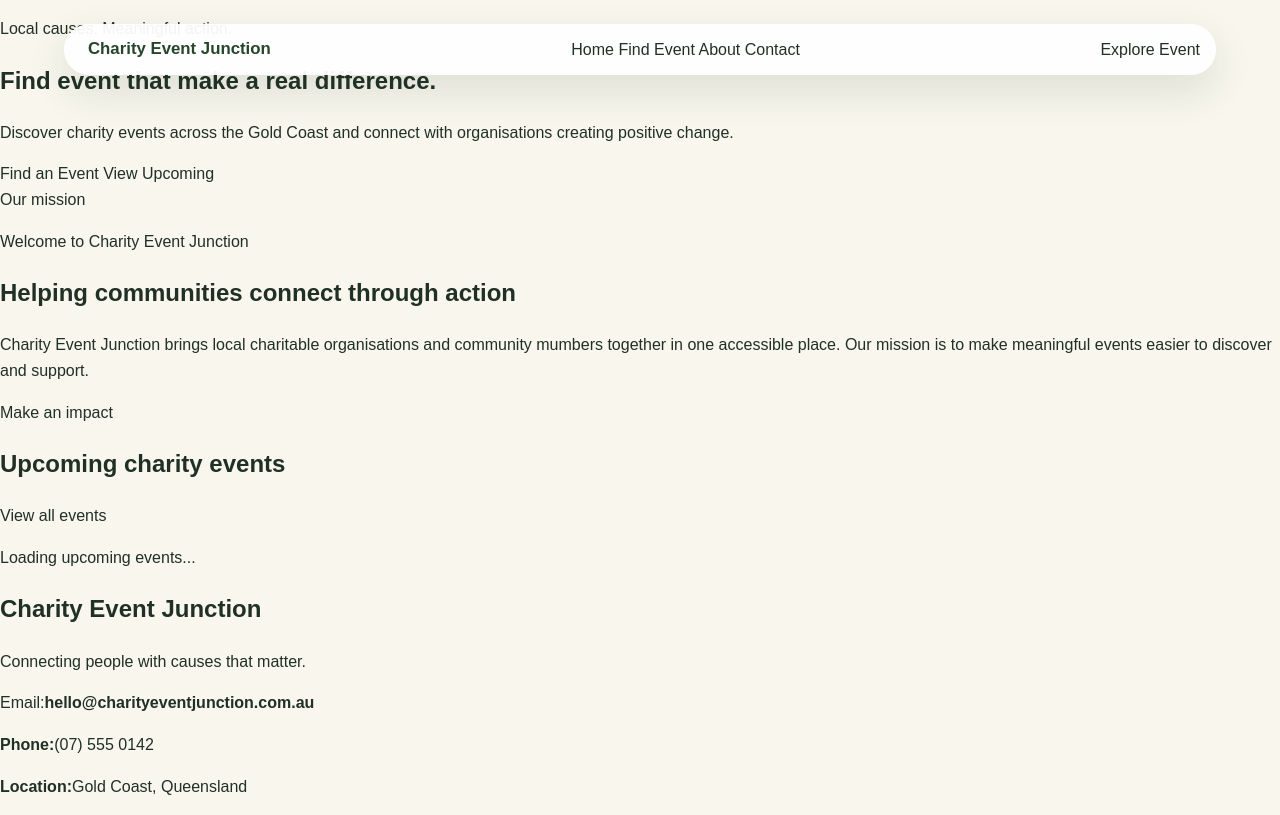
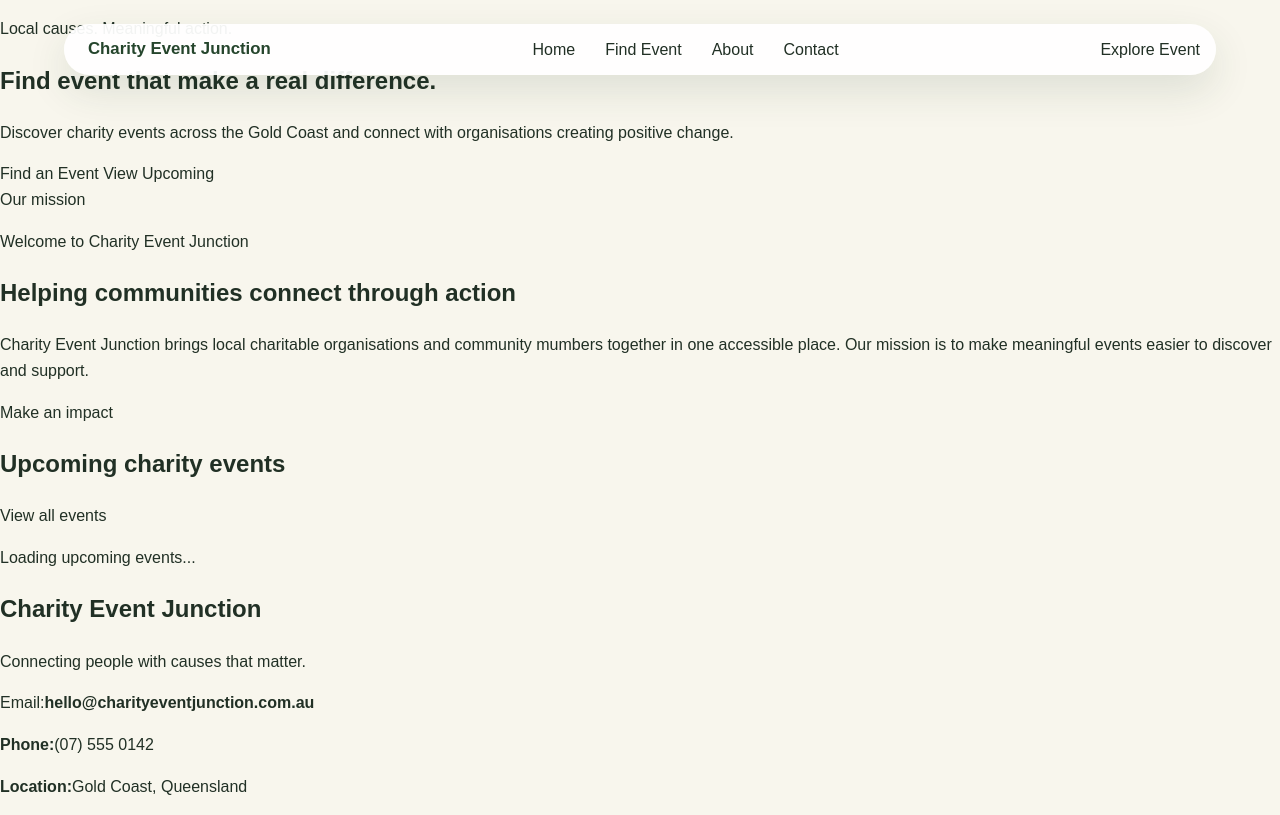
Before and after one commit to Bondy17134/PROG2002_AS2_Kunanon, a website: page public/index.html in a window 1280 px wide. Drawn offline with Linux system fonts and the light colour scheme.

Commit message:
created space between nav links

```diff
--- a/public/css/style.css
+++ b/public/css/style.css
@@ -53,8 +53,13 @@ a {
     box-shadow: var(--shadow);
 }
 
-.brand{
+.brand {
     color: var(--green-dark);
     font-size: 1.05rem;
     font-weight: 800;
 }
+
+.nav-links {
+    display: flex;
+    gap: 30px;
+}
```
